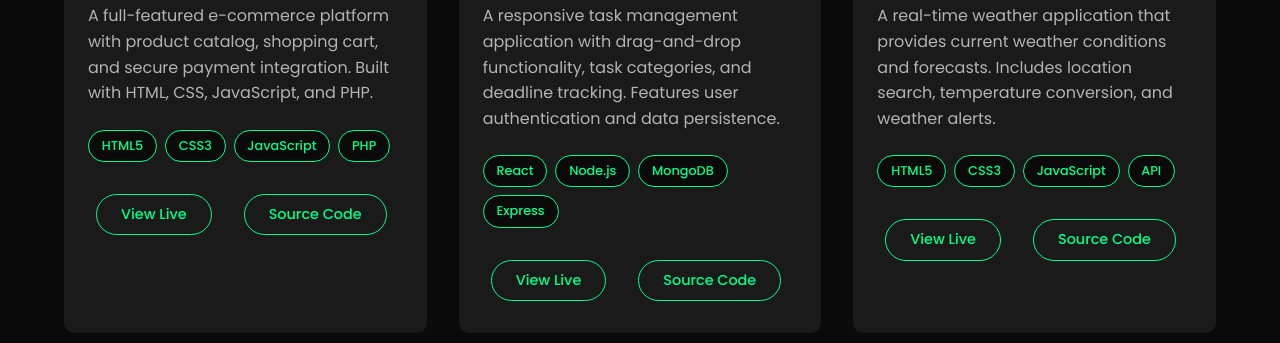
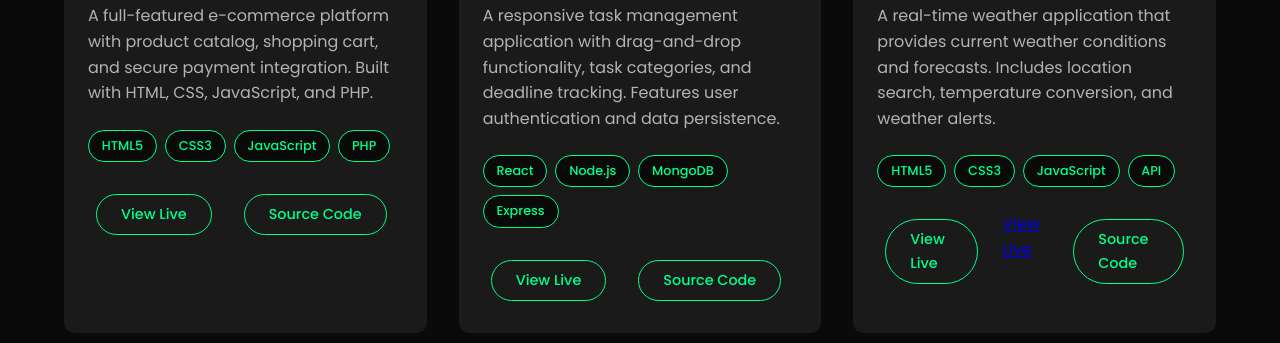
Before and after one commit to monkbro777/My-New-Portfolio, a plain HTML site: page index.html in a window 1280 px wide. Shown: the part 2838-3181 px from the top of the page. Drawn offline with Linux system fonts and the light colour scheme.

Commit message:
Update index.html

```diff
--- a/index.html
+++ b/index.html
@@ -179,6 +179,7 @@
                     </div>
                     <div class="project-links">
                         <a href="#" class="btn">View Live</a>
+                        <a href="Weather Dashboard/index.html" class="button">View Live</a>
                         <a href="#" class="btn">Source Code</a>
                     </div>
                 </div>
```
